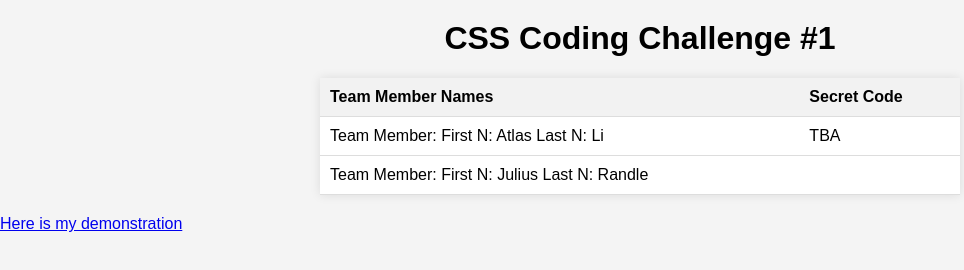
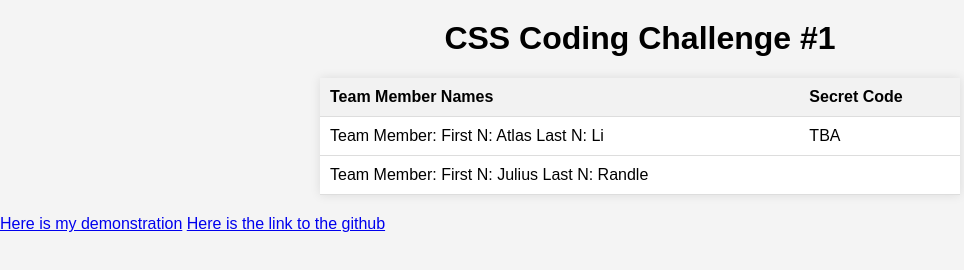
Before and after one commit to liatlas/coding-challenge-animated-halloween-storybook, a plain HTML site: page Index_Template.html in a window 1280 px wide. Shown: the whole page, without its empty margins (0-964 px from the left). Drawn offline with Linux system fonts and the light colour scheme.

Commit message:
adds github link to index_template

```diff
--- a/Index_Template.html
+++ b/Index_Template.html
@@ -66,6 +66,7 @@
     </table>
 	 <footer>
         <a href="page2.html">Here is my demonstration</a>
+		<a href="https://github.com/liatlas/coding-challenge-animated-halloween-storybook">Here is the link to the github</a>
     </footer>
 
 </body>
```
